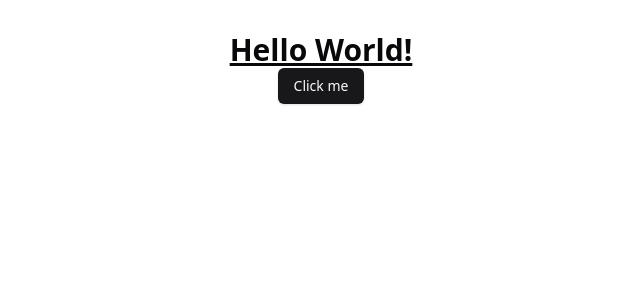
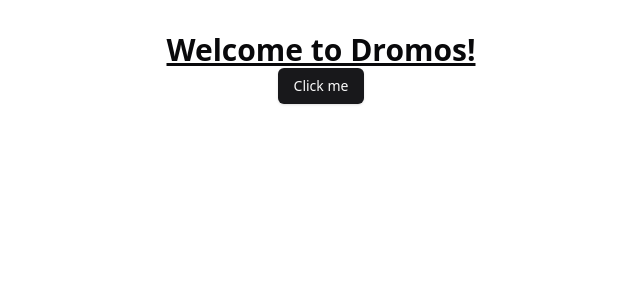
Before and after one commit to laskinner/dromos, a React (Vite) app: page / in a window 1280 px wide. Shown: the top 300 px of the page, without its empty margins (319-959 px from the left). Built offline with nearby package versions, Linux system fonts and the light colour scheme.

Commit message:
Testing delpoy with changing some basic text

```diff
--- a/src/App.tsx
+++ b/src/App.tsx
@@ -4,7 +4,7 @@ import { Button } from "@/components/ui/button";
 function App() {
   return (
     <div>
-      <h1 className="text-3xl font-bold underline">Hello World!</h1>
+      <h1 className="text-3xl font-bold underline">Welcome to Dromos!</h1>
       <Button>Click me</Button>
     </div>
   );
```
